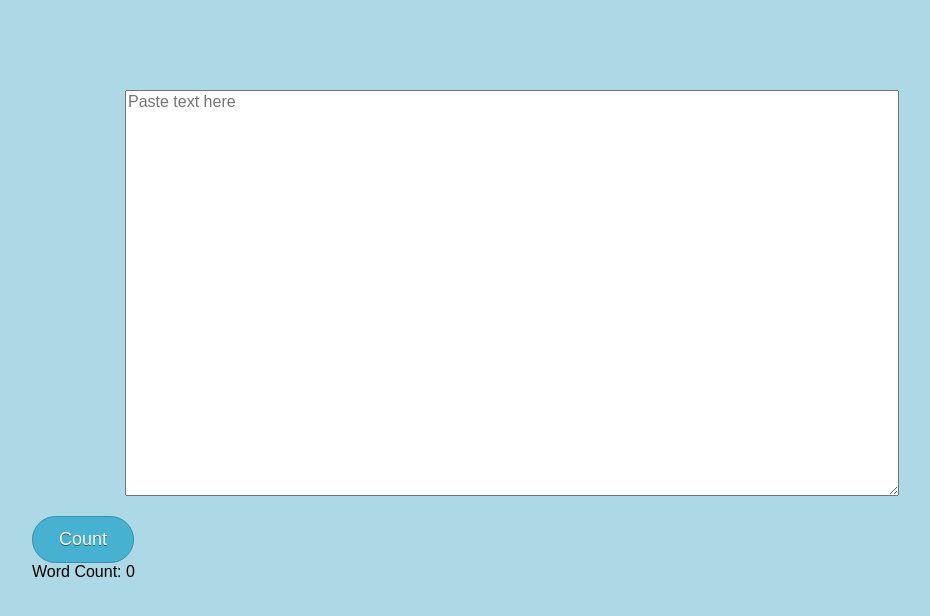
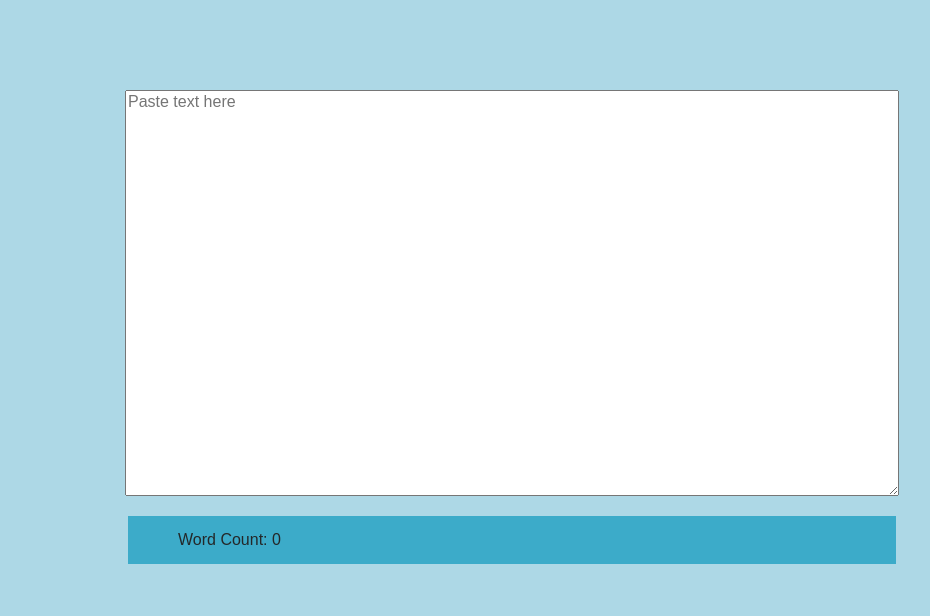
Before and after one commit to aj9045/WordCounter, a React app: page / in a window 1280 px wide. Shown: the whole page, without its empty margins (128-1058 px from the left). Built offline with nearby package versions, Linux system fonts and the light colour scheme.

Commit message:
delete button and button styles and add new style

```diff
--- a/src/components/TextBox.js
+++ b/src/components/TextBox.js
@@ -5,7 +5,6 @@ export default class TextBox extends Component {
     return (
       <div className="textBox">
         <textarea className="textBox__textArea" placeholder="Paste text here" onChange={this.props.changeText}></textarea>
-        <input className="textBox__button" type="submit" value="Count" onClick={this.props.getCount} />
       </div>
     );
   }
--- a/style/style.css
+++ b/style/style.css
@@ -18,30 +18,18 @@ body {
   min-height: 400px;
 }
 
-.textBox__button {
-  background-color: #47b1d1;
-  -moz-border-radius: 24px;
-  -webkit-border-radius: 24px;
-  border-radius: 24px;
-  border: 1px solid #3391ab;
-  display: inline-block;
-  cursor: pointer;
-  color: #ffffff;
-  font-family: Arial;
-  font-size: 18px;
-  padding: 12px 26px;
-  text-decoration: none;
-  text-shadow: 0px 1px 0px #205763;
-}
-.textBox__button:hover {
-  background-color: #3498ba;
+.showCount {
+  margin: 20px auto;
+  width: 80%;
+  background-color: #3CABC9;
+  padding: 15px 0;
+  color: #242829;
 }
 
-.textBox__button:active {
-  position: relative;
-  top: 1px;
+.showCount__wordTitle {
+  margin-left: 50px;
 }
 
-.textBox__button:focus {
-  outline: none;
+.showCount__count {
+
 }
```
